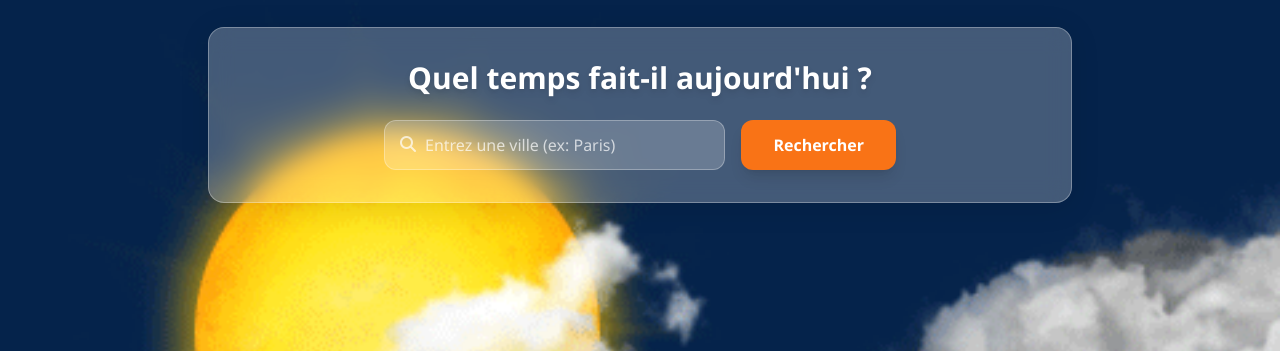
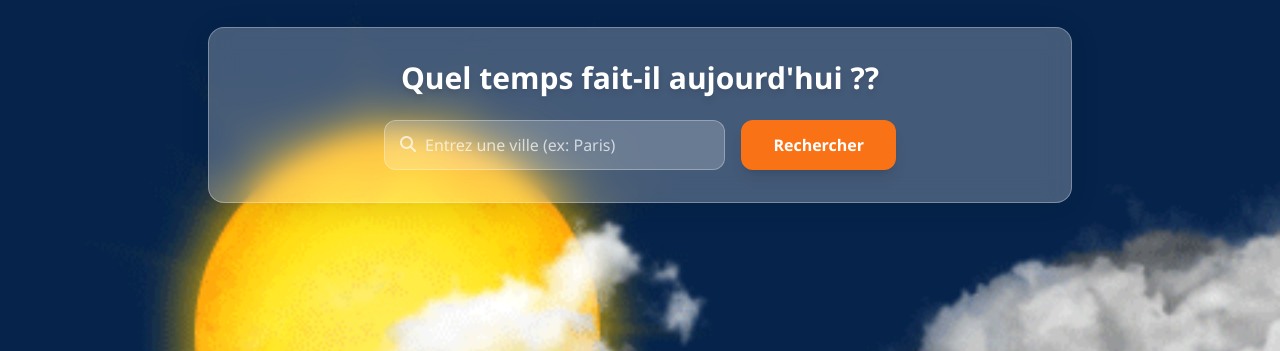
Before and after one commit to wildmarck/demo-devops, a PHP site: page / in a window 1280 px wide. Shown: the part 69-420 px from the top of the page. Run offline with PHP 8.4, Linux system fonts and the light colour scheme; the visitor is signed in with stand-in values (Sample User, id 1); a stand-in replaces the project's code that opens the database connection; some libraries are stand-ins or nearby versions.

Commit message:
Update index.php

```diff
--- a/index.php
+++ b/index.php
@@ -97,7 +97,7 @@ $username = htmlspecialchars($_SESSION['username']);
     <div class="pt-24 pb-10 px-4 container mx-auto max-w-4xl">
 
         <div class="glass-panel p-8 mb-8 text-center">
-            <h2 class="text-3xl font-bold mb-6 drop-shadow-md">Quel temps fait-il aujourd'hui ?</h2>
+            <h2 class="text-3xl font-bold mb-6 drop-shadow-md">Quel temps fait-il aujourd'hui ??</h2>
 
             <form id="meteoForm" class="flex flex-col sm:flex-row gap-4 justify-center max-w-lg mx-auto">
                 <div class="relative w-full">
```
